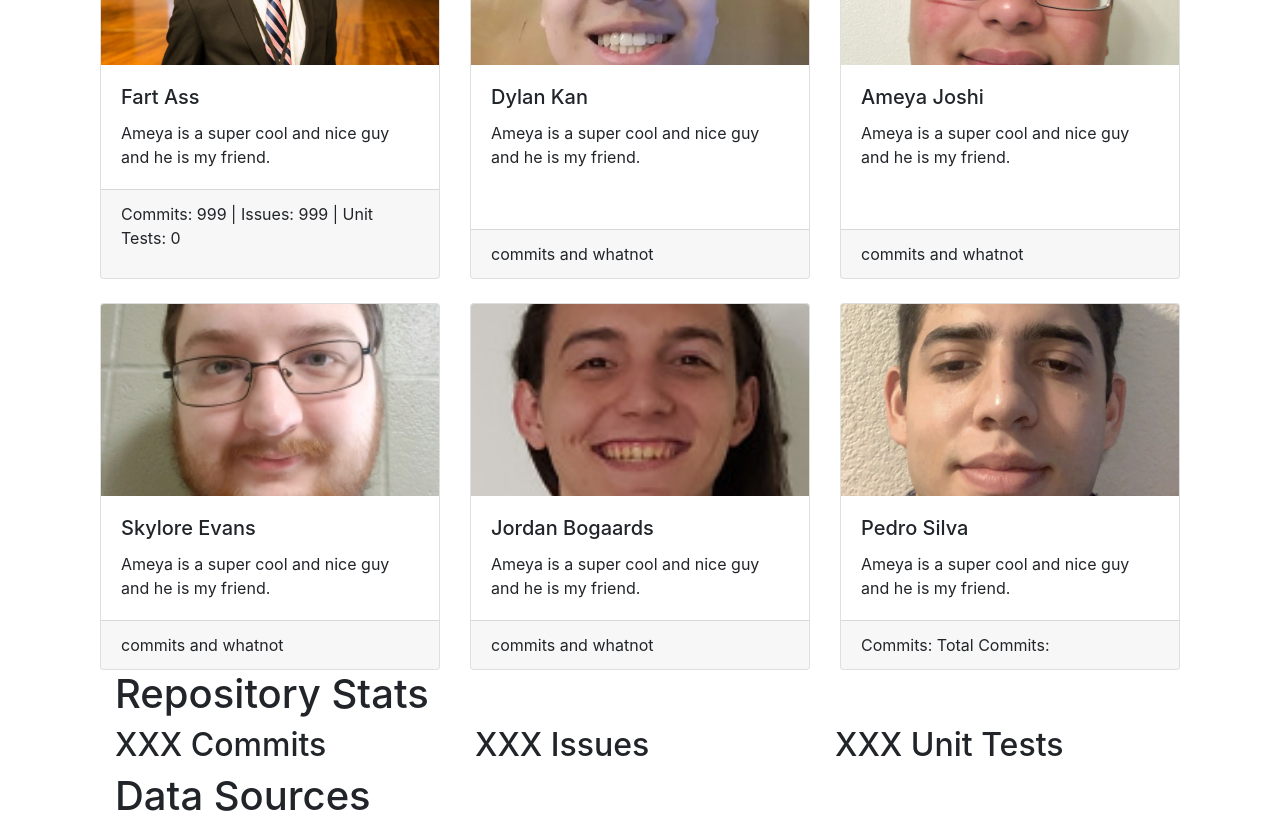
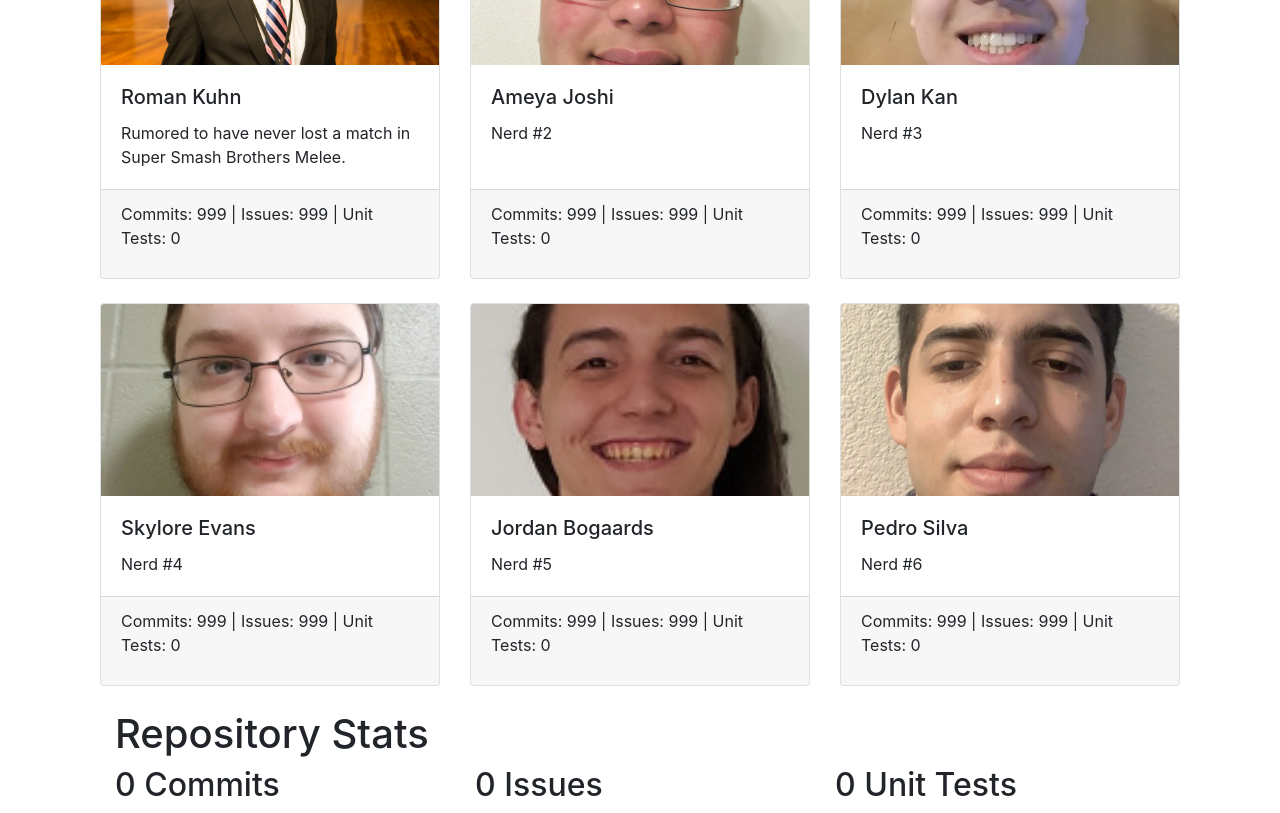
Before and after one commit to thekuhninator/park_protection, a React (Create React App) app: page /About in a window 1280 px wide. Shown: the part 480-1293 px from the top of the page. Built offline with nearby package versions, Linux system fonts and the light colour scheme; no server answers; the HTML template or start-up script is replaced by a standard one; what google-maps-react would draw is missing.

Commit message:
Got about page looking really good and hooked up to gitlab api

```diff
--- a/src/About.js
+++ b/src/About.js
@@ -86,7 +86,9 @@ class About extends React.Component{
                     const commit_data = data[i];
                     var curr = commitMap.get(commit_data.author_name) + 1;
                     commitMap.set(commit_data.author_name, curr);
+										{/*
                     console.log(commit_data.author_name + " " + commitMap.get(commit_data.author_name));
+										*/}
                 }
                 let i = 0;
                 for (let [k, v] of commitMap) {
--- a/src/GitlabTable.js
+++ b/src/GitlabTable.js
@@ -21,12 +21,60 @@ class GitlabTable extends React.Component{
   constructor(props) {
       super(props);
       this.testVarible= "this is a test";
+      this.total_commits = 0;
+      this.total_issues = 0;
+      this.total_tests = 0;
+      this.team_dict = {
+        "Roman Kuhn": 0,
+        "Ameya Joshi": 1,
+        "Dylan Kan": 2,
+        "Skylore Evans": 3,
+        "Jordan Bogaards": 4,
+        "Pedro Silva": 5
+      }
       this.team = [{
-        name: 'Fart Ass',
+        name: 'Roman Kuhn',
         commits: 999,
         issues: 999,
-        tests: 0
-      }];
+        tests: 0,
+        desc: 'Rumored to have never lost a match in Super Smash Brothers Melee.'
+        },
+        {
+          name: 'Ameya Joshi',
+          commits: 999,
+          issues: 999,
+          tests: 0,
+          desc: 'Nerd #2'
+        },
+        {
+          name: 'Dylan Kan',
+          commits: 999,
+          issues: 999,
+          tests: 0,
+          desc: 'Nerd #3'
+        },
+        {
+          name: 'Skylore Evans',
+          commits: 999,
+          issues: 999,
+          tests: 0,
+          desc: 'Nerd #4'
+        },
+        {
+          name: 'Jordan Bogaards',
+          commits: 999,
+          issues: 999,
+          tests: 0,
+          desc: 'Nerd #5'
+        },
+        {
+          name: 'Pedro Silva',
+          commits: 999,
+          issues: 999,
+          tests: 0,
+          desc: 'Nerd #6'
+          },
+      ];
   }
 
 
@@ -38,6 +86,15 @@ class GitlabTable extends React.Component{
           ["Ameya Joshi", 0],
           ["Poisonthorns", 0]])
 
+      let nameDict = {
+        'Roman Kuhn': 0,
+        'Ameya Joshi': 1,
+        'Dylan Kan': 2,
+        'Poisonthorns': 3,
+        'bogaards.jordan': 4,
+        'Pedro_Silva0111': 5
+      }
+
       let names = ["Dylan Kan", "Roman Kuhn", "Jordan Bogaards", "Pedro Silva", "Ameya Joshi", "Skylore Evans"];
 
       fetch(
@@ -45,23 +102,51 @@ class GitlabTable extends React.Component{
       )
           .then((response) => response.json())
           .then((data) => {
+              console.log('TOTAL COMMITS')
+              console.log(data.length)
+              this.total_commits = data.length
               for (const i in data) {
+
                   const commit_data = data[i];
                   var curr = commitMap.get(commit_data.author_name) + 1;
                   commitMap.set(commit_data.author_name, curr);
-                  console.log(commit_data.author_name + " " + commitMap.get(commit_data.author_name));
-              }
-              let i = 0;
-              for (let [k, v] of commitMap) {
-                  var curr = names[i] + ": " + v + " commits <br/>";
-                  document.getElementById('stuff').innerHTML += curr;
-                  i++;
+                  console.log(commit_data)
+                  console.log(commit_data.author_name)
+                  this.team[nameDict[commit_data.author_name]].commits = curr
+                  this.setState({ testVariable : 'changed'})
               }
           })
           .catch((e) => {
               console.log('Error');
               console.log(e);
           });
+
+      fetch(
+        'https://gitlab.com/api/v4/projects/16967791/issues?per_page=10000'
+      )   .then((response) => response.json())
+          .then((data) => {
+            this.total_issues = data.length
+            for (const i in data) {
+              const issue_data = data[i]
+              console.log(issue_data.author.name)
+              console.log(issue_data.author.name.length)
+              console.log('about to try')
+              if(issue_data.author.name in this.team_dict)
+              {
+                  this.team[this.team_dict[issue_data.author.name]].issues = issue_data.author.name.length
+                  console.log('after doing the thing')
+                  console.log(this.team[this.team_dict[issue_data.author.name]].issues)
+              }
+            }
+            this.setState({ testVariable : 'changed'})
+
+          })
+            .catch((e) => {
+                console.log('Error');
+                console.log(e);
+            });
+
+
   }
 
 
@@ -75,7 +160,7 @@ class GitlabTable extends React.Component{
                     <Card.Body>
                         <Card.Title> {this.team[0].name} </Card.Title>
                         <Card.Text>
-                            Ameya is a super cool and nice guy and he is my friend.
+                            {this.team[0].desc}
                         </Card.Text>
                     </Card.Body>
                     <Card.Footer>
@@ -85,27 +170,27 @@ class GitlabTable extends React.Component{
                     </Card.Footer>
                 </Card>
                 <Card>
-                    <Card.Img variant="top" src={dylan} />
+                    <Card.Img variant="top" src={ameya} />
                     <Card.Body>
-                        <Card.Title> Dylan Kan </Card.Title>
+                        <Card.Title> {this.team[1].name} </Card.Title>
                         <Card.Text>
-                            Ameya is a super cool and nice guy and he is my friend.
+                            {this.team[1].desc}
                         </Card.Text>
                     </Card.Body>
                     <Card.Footer>
-                        commits and whatnot
+                    <p horizontal-align="middle"> Commits: {this.team[1].commits} | Issues: {this.team[1].issues} | Unit Tests: {this.team[1].tests} </p>
                     </Card.Footer>
                 </Card>
                 <Card>
-                    <Card.Img variant="top" src={ameya} />
+                  <Card.Img variant="top" src={dylan} />
                   <Card.Body>
-                        <Card.Title> Ameya Joshi </Card.Title>
+                    <Card.Title> {this.team[2].name} </Card.Title>
                     <Card.Text>
-                            Ameya is a super cool and nice guy and he is my friend.
+                      {this.team[2].desc}
                     </Card.Text>
                   </Card.Body>
                   <Card.Footer>
-                        commits and whatnot
+                  <p horizontal-align="middle"> Commits: {this.team[2].commits} | Issues: {this.team[2].issues} | Unit Tests: {this.team[2].tests} </p>
                   </Card.Footer>
                 </Card>
                 </CardDeck>
@@ -115,95 +200,64 @@ class GitlabTable extends React.Component{
                     <Card>
                         <Card.Img variant="top" src={skylore} />
                         <Card.Body>
-                            <Card.Title> Skylore Evans </Card.Title>
+                            <Card.Title> {this.team[3].name} </Card.Title>
                             <Card.Text>
-                                Ameya is a super cool and nice guy and he is my friend.
+                                {this.team[3].desc}
                             </Card.Text>
                         </Card.Body>
                         <Card.Footer>
-                            commits and whatnot
+                        <p horizontal-align="middle"> Commits: {this.team[3].commits} | Issues: {this.team[3].issues} | Unit Tests: {this.team[3].tests} </p>
                         </Card.Footer>
                     </Card>
                     <Card>
                         <Card.Img variant="top" src={jordan} />
                         <Card.Body>
-                            <Card.Title> Jordan Bogaards </Card.Title>
+                            <Card.Title> {this.team[4].name} </Card.Title>
                             <Card.Text>
-                                Ameya is a super cool and nice guy and he is my friend.
+                                {this.team[4].desc}
                             </Card.Text>
                         </Card.Body>
                         <Card.Footer>
-                            commits and whatnot
+                        <p horizontal-align="middle"> Commits: {this.team[4].commits} | Issues: {this.team[4].issues} | Unit Tests: {this.team[4].tests} </p>
                         </Card.Footer>
                     </Card>
                     <Card>
                         <Card.Img variant="top" src={pedro} />
                         <Card.Body>
-                            <Card.Title> Pedro Silva </Card.Title>
+                            <Card.Title> {this.team[5].name} </Card.Title>
                             <Card.Text>
-                                Ameya is a super cool and nice guy and he is my friend.
+                                {this.team[5].desc}
                             </Card.Text>
                         </Card.Body>
                         <Card.Footer>
-                            Commits:
-                            Total Commits:
+                        <p horizontal-align="middle"> Commits: {this.team[5].commits} | Issues: {this.team[5].issues} | Unit Tests: {this.team[5].tests} </p>
                         </Card.Footer>
                     </Card>
             </CardDeck>
-
+            <br />
             <Container>
             <h1> Repository Stats </h1>
 
-            <div id="stuff"></div>
-
                 <Row>
-                    <Col> <h2> XXX Commits </h2> </Col>
-                    <Col> <h2> XXX Issues </h2> </Col>
-                    <Col> <h2> XXX Unit Tests </h2> </Col>
+                    <Col> <h2> {this.total_commits} Commits </h2> </Col>
+                    <Col> <h2> {this.total_issues} Issues </h2> </Col>
+                    <Col> <h2> 0 Unit Tests </h2> </Col>
                 </Row>
             </Container>
+            <br />
 
             <Container>
                 <h1> Data Sources </h1>
                 <p> Data sources were collected from _____. </p>
             </Container>
+            <br />
 
         </Container>
 
         );
     }
 
-    componentDidMount() {
-        let commitMap = new Map([["Dylan Kan", 0],
-            ["Roman Kuhn", 0],
-            ["bogaards.jordan", 0],
-            ["Pedro_Silva0111", 0],
-            ["Ameya Joshi", 0],
-            ["Poisonthorns", 0]])
-        let names = ["Dylan Kan", "Roman Kuhn", "Jordan Bogaards", "Pedro Silva", "Ameya Joshi", "Skylore Evans"];
-        fetch(
-            'https://gitlab.com/api/v4/projects/16967791/repository/commits?per_page=10000'
-        )
-            .then((response) => response.json())
-            .then((data) => {
-                for (const i in data) {
-                    const commit_data = data[i];
-                    var curr = commitMap.get(commit_data.author_name) + 1;
-                    commitMap.set(commit_data.author_name, curr);
-                    console.log(commit_data.author_name + " " + commitMap.get(commit_data.author_name));
-                }
-                let i = 0;
-                for (let [k, v] of commitMap) {
-                    var curr = names[i] + ": " + v + " commits <br/>";
-                    document.getElementById('stuff').innerHTML += curr;
-                    i++;
-                }
-            })
-            .catch((e) => {
-                console.log('Error');
-                console.log(e);
-            });
-    }
+
 }
 
 export default GitlabTable;
```
Lines whose indentation alone changed are shown as unchanged.
